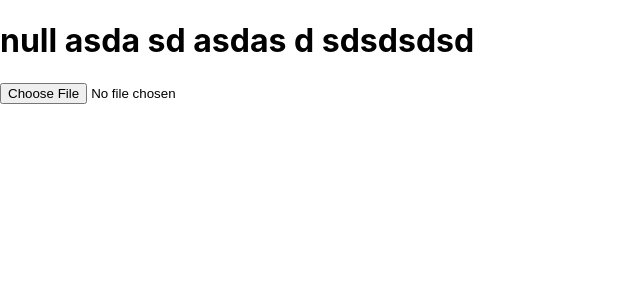
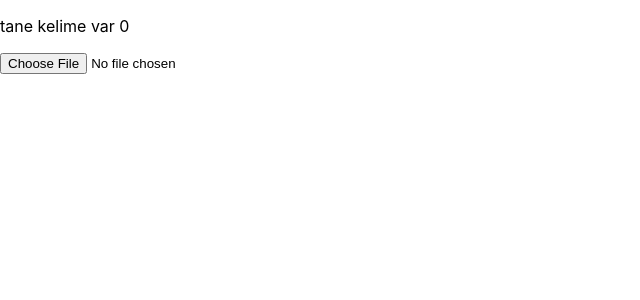
Before and after one commit to cenkakay08/React-WordCount, a React (Create React App) app: page / in a window 1280 px wide. Shown: the top 300 px of the page, without its empty margins (0-640 px from the left). Built offline with nearby package versions, Linux system fonts and the light colour scheme.

Commit message:
added counter

```diff
--- a/src/App.js
+++ b/src/App.js
@@ -4,12 +4,23 @@ import React, { useState } from "react";
 
 const ImportFromFileBodyComponent = () => {
   let fileReader;
-  const [text, setText] = useState("null asda sd asdas d");
+  const [text, setText] = useState("");
+  const [count, setCount] = useState(0);
   const handleFileRead = (e) => {
     const content = fileReader.result;
     setText(content);
     console.log(content);
+    counter(content);
     // … do something with the 'content' …
+  };
+
+  const counter = (s) => {
+    s = s.replace(/(^\s*)|(\s*$)/gi, ""); //exclude  start and end white-space
+    s = s.replace(/[ ]{2,}/gi, " "); //2 or more space to 1
+    s = s.replace(/\n /, "\n"); // exclude newline with a start spacing
+    var abc = s.split(" ").filter(String).length;
+    //return s.split(' ').filter(String).length; - this can also be used
+    setCount(abc);
   };
 
   const handleFileChosen = (file) => {
@@ -20,7 +31,9 @@ const ImportFromFileBodyComponent = () => {
 
   return (
     <React.Fragment>
-      <h1>{text} sdsdsdsd</h1>
+      <p>
+        {text} tane kelime var {count}
+      </p>
       <div className="upload-expense">
         <input
           type="file"
```
Also changed, not shown: 1 other file (tests, documents, lock files or other folders).
